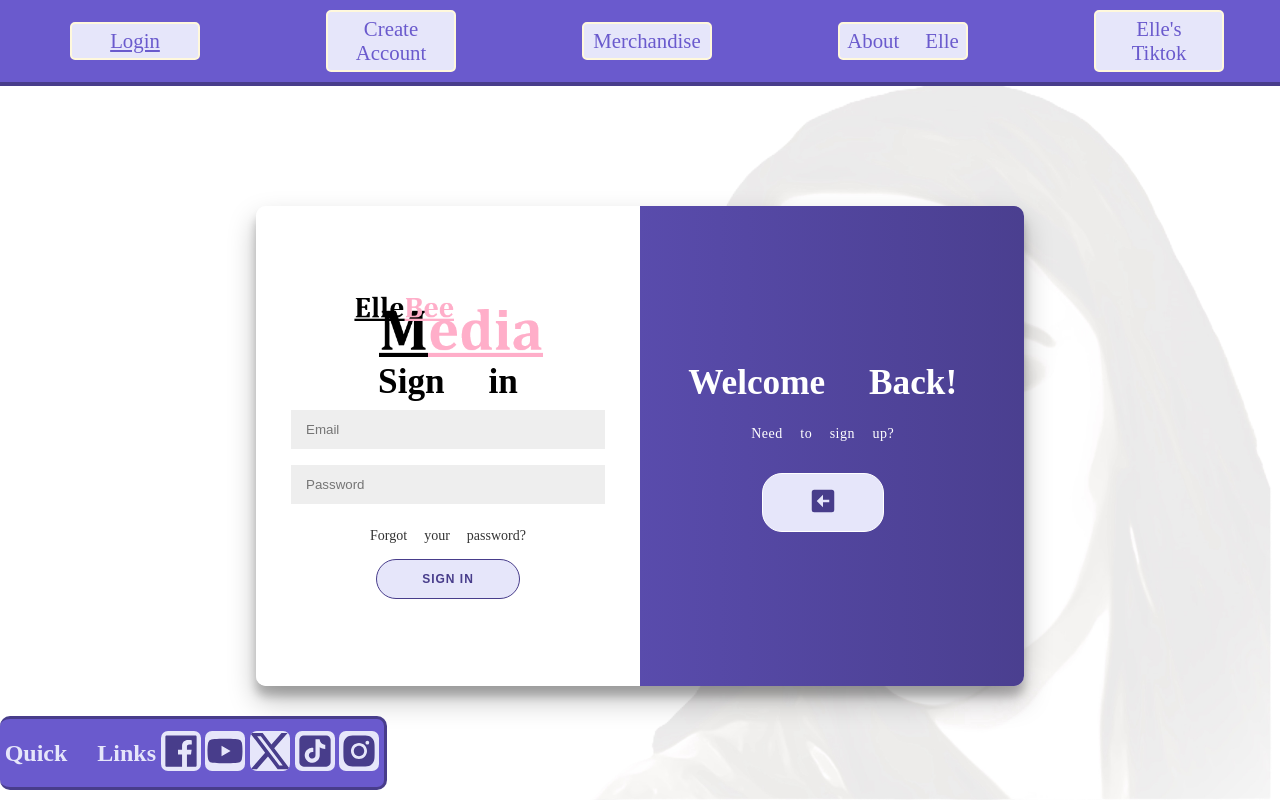
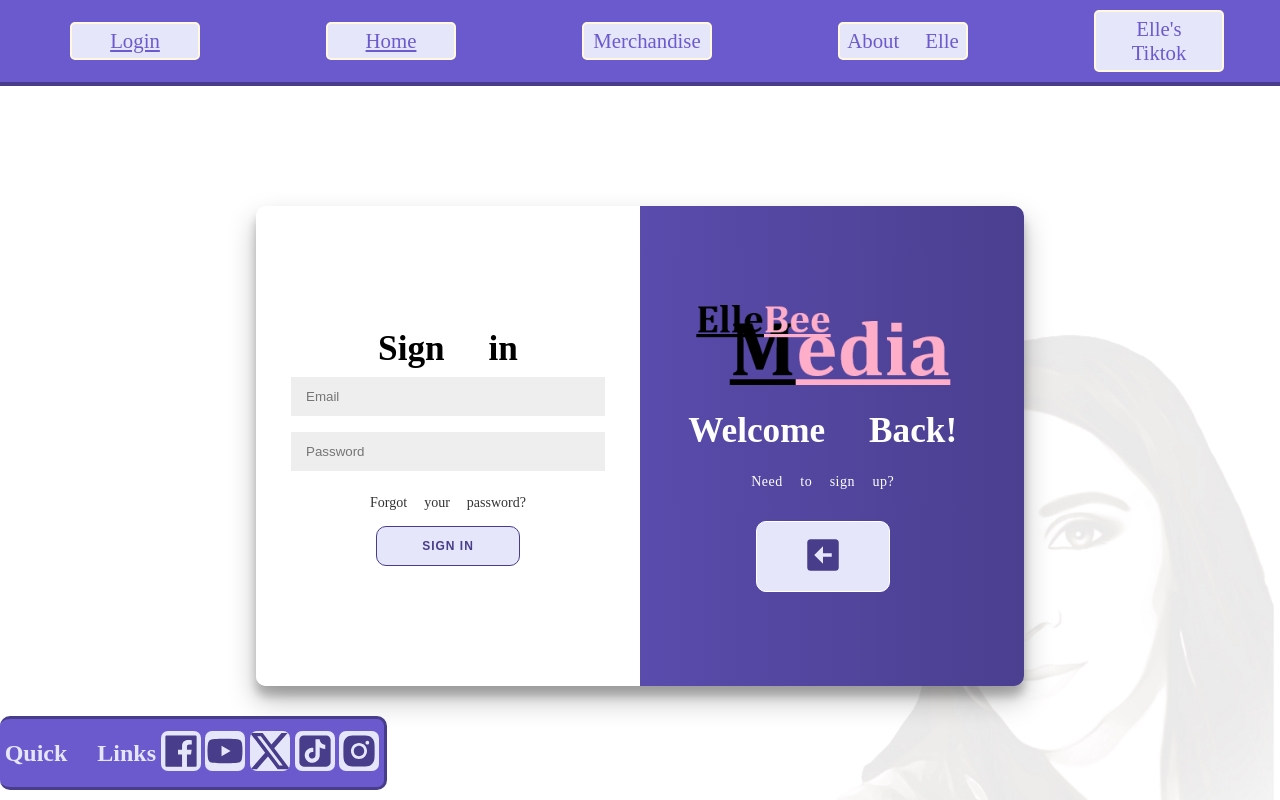
Before and after one commit to bass1121/elles, a Next.js app: page /login in a window 1280 px wide. Built offline with nearby package versions, Linux system fonts and the light colour scheme.

Commit message:
changed styles, added temp link to homepage on navbar, WIP design login/register form and added state to login and register

```diff
--- a/src/app/globals.css
+++ b/src/app/globals.css
@@ -4,7 +4,7 @@ body {
   width: 100%;
   font-family: emoji;
   background-image: url("../images/fadedElle.png");
-  background-size: 60vw;
+  background-size: 40vw;
   background-repeat: no-repeat;
   background-position: bottom -40px right;
 
--- a/src/app/layout.js
+++ b/src/app/layout.js
@@ -1,5 +1,4 @@
 import "./globals.css";
-
 import "./styles.css";
 import Navbar from "./navbar/page.js";
 import Footer from "./footer/page.js"
--- a/src/app/login/login.css
+++ b/src/app/login/login.css
@@ -32,7 +32,7 @@
   }
 
   button {
-    border-radius: 20px;
+    border-radius: 10px;
     border: 1px solid darkslateblue;
     background-color: lavender;
     color: darkslateblue;
@@ -42,6 +42,7 @@
     letter-spacing: 1px;
     text-transform: uppercase;
     transition: transform 80ms ease-in;
+    cursor: pointer;
   }
 
   button:active {
@@ -214,10 +215,12 @@
   }
 
   .arrow-icon {
-    font-size: 2.5em;
+    font-size: 3.5em;
   }
+
   .logo {
-    width: 70%;
+    width: 60%;
     height: auto;
+    margin-bottom: 20px;
   }
 }
--- a/src/app/login/page.js
+++ b/src/app/login/page.js
@@ -1,5 +1,5 @@
-"use client";
-import { useEffect } from 'react';
+'use client'
+import { useEffect, useState } from 'react';
 import Image from "next/image";
 import "./login.css";
 import { BiSolidLeftArrowSquare } from "react-icons/bi";
@@ -25,26 +25,34 @@ export default function Login() {
     }
   }, []);
 
+  const [ registerUsername, setRegisterUsername ] = useState('');
+  const [ registerEmail, setRegisterEmail ] = useState('');
+  const [ registerPassword, setRegisterPassword ] = useState('');
+  const [ confirmPassword, setConfirmPassword ] = useState('');
+
+  const [ loginEmail, setLoginEmail ] = useState('');
+  const [ loginPassword, setLoginPassword ] = useState('');
+
   return(
     <div className="loginPage-wrapper">
       <div className="container" id="container">
         <div className="form-container sign-up-container">
           <form action="#" id="sign-up-form">
-            <Image src={Logo} className="logo" alt="logo" />
-            <h1>Create Account</h1>
-            <input id="sign-up-name" type="text" placeholder="Name" />
-            <input id="sign-up-email" type="email" placeholder="Email" />
-            <input id="sign-up-password" type="password" placeholder="Password" />
-            <button>Sign Up</button>
+            <h1>Register Account</h1>
+            <p>Must use the same email that you use for Youtube Membership</p>
+            <input id="registerUsername" type="text" placeholder="Username" onChange={e => setRegisterUsername(e.target.value)}/>
+            <input id="registerEmail" type="email" placeholder="Email" onChange={e => setRegisterEmail(e.target.value)}/>
+            <input id="registerPassword" type="password" placeholder="Password" onChange={e => setRegisterPassword(e.target.value)} />
+            <input id="confirmPassword" type="password" placeholder="Confirm Password" onChange={e => setConfirmPassword(e.target.value)} />
+            <button>Register</button>
           </form>
         </div>
 
         <div className="form-container sign-in-container">
           <form action="#" id="sign-in-form">
-            <Image src={Logo} className="logo" alt="logo" priority/>
             <h1>Sign in</h1>
-            <input id="sign-in-email" type="email" placeholder="Email" />
-            <input id="sign-in-password" type="password" placeholder="Password" />
+            <input id="sign-in-email" type="email" placeholder="Email" onChange={e => setLoginEmail(e.target.value)} />
+            <input id="sign-in-password" type="password" placeholder="Password" onChange={e => setLoginPassword(e.target.value)} />
             <a href="#">Forgot your password?</a>
             <button>Sign In</button>
           </form>
@@ -54,11 +62,13 @@ export default function Login() {
         <div className="overlay-container">
           <div className="overlay">
             <div className="overlay-panel overlay-left">
+              <Image src={Logo} className="logo" alt="logo" priority/>
               <h1>Hello, Friend</h1>
               <p>Already have an account?</p>
               <button className="ghost" id="signIn"><BiSolidRightArrowSquare className='arrow-icon'/></button>
             </div>
             <div className="overlay-panel overlay-right">
+              <Image src={Logo} className="logo" alt="logo" priority/>
               <h1>Welcome Back!</h1>
               <p>Need to sign up?</p>
               <button className="ghost" id="signUp"><BiSolidLeftArrowSquare className='arrow-icon' /></button>
--- a/src/app/navbar/page.js
+++ b/src/app/navbar/page.js
@@ -8,7 +8,7 @@ export default function Navbar() {
             <a href="/login">Login</a>
           </div>
           <div className="nav-link">
-            <a>Create Account</a>
+            <a href="/">Home</a>
           </div>
           <div className="nav-link">
             <a>Merchandise</a>
--- a/src/app/page.js
+++ b/src/app/page.js
@@ -1,7 +1,5 @@
 import Image from "next/image";
 import GetPlaylist from "./getPlaylist/page.js";
-import Footer from "./footer/page.js";
-
 import { Logo } from "./helpers/imageExport.js";
 
 
@@ -18,7 +16,7 @@ export default function Home() {
               opinion and/or start a blog of their own.
             </p>
           </div>
-          <GetPlaylist />
+          {/* <GetPlaylist /> */}
         </div>
     </div>
   );
--- a/src/app/styles.css
+++ b/src/app/styles.css
@@ -1,5 +1,6 @@
 .home-wrapper {
   display: flex;
+  padding-top: 20px;
   min-height: 100%;
   justify-content: space-between;
   margin-left: 100px;
```
